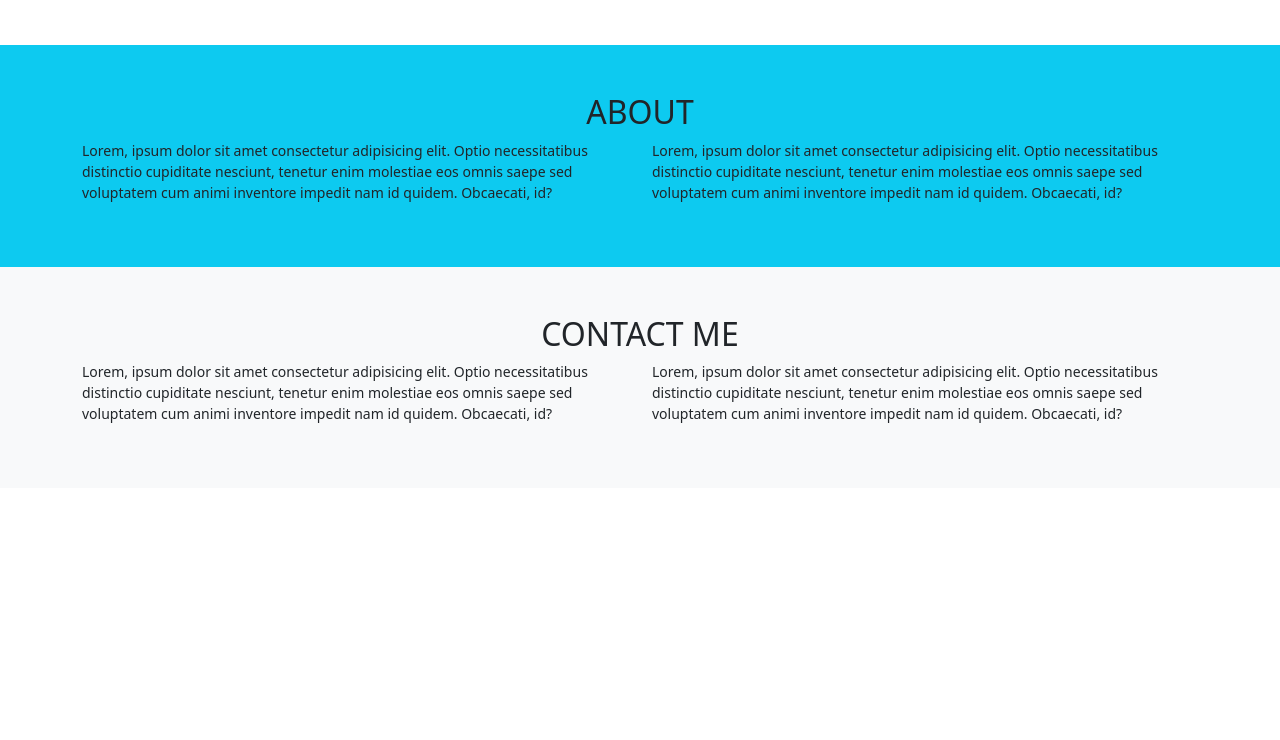
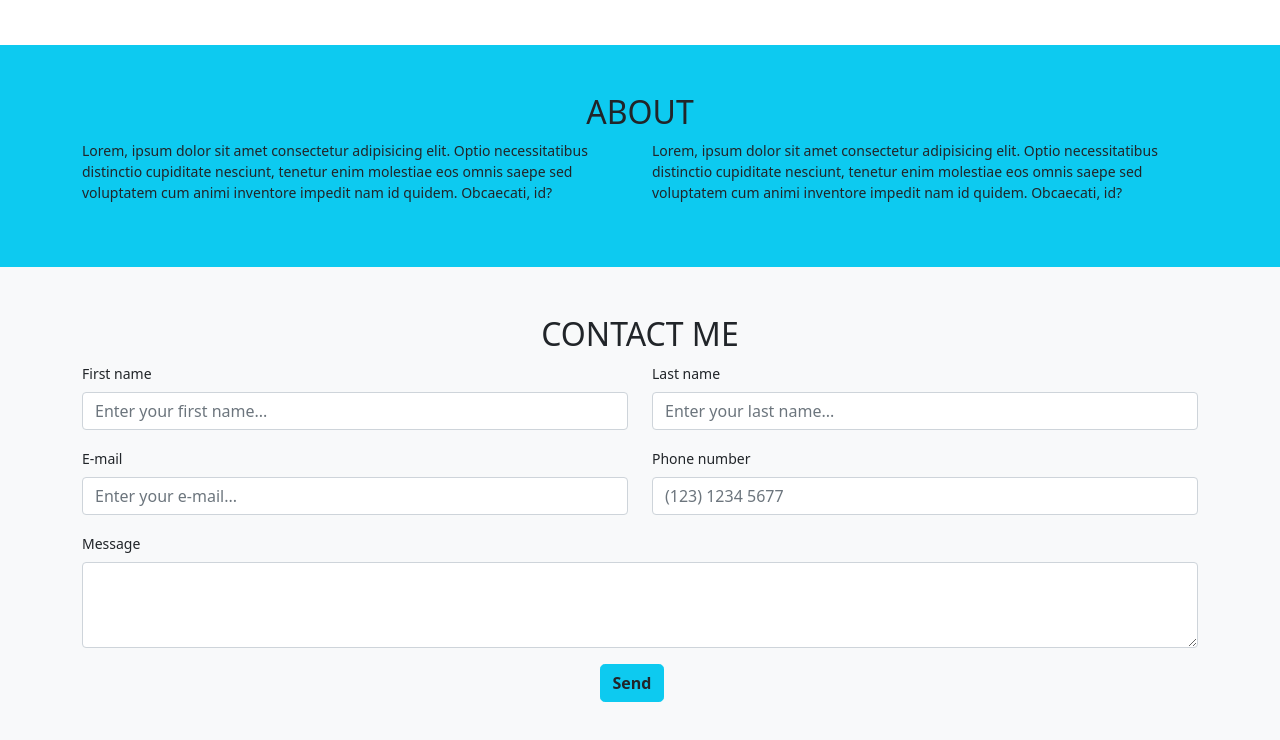
Before and after one commit to AlessioCLZ/bootstrap_30-05-22_class, a plain HTML site: page intex.html in a window 1280 px wide. Shown: the part 1252-1992 px from the top of the page. Before the commit the page ends 1740 px from the top, so only its background shows below. Drawn offline with nearby package versions, Linux system fonts and the light colour scheme.

Commit message:
Sezione contact completata

```diff
--- a/intex.html
+++ b/intex.html
@@ -150,10 +150,10 @@
                 <h2 class="text-uppercase">About</h2>
                 <div class="container">
                     <div class="row">
-                        <div class="col">
+                        <div class="col-12 col-md-6">
                             <p class="small text-start">Lorem, ipsum dolor sit amet consectetur adipisicing elit. Optio necessitatibus distinctio cupiditate nesciunt, tenetur enim molestiae eos omnis saepe sed voluptatem cum animi inventore impedit nam id quidem. Obcaecati, id?</p>
                         </div>
-                        <div class="col">
+                        <div class="col-12 col-md-6">
                             <p class="small text-start">Lorem, ipsum dolor sit amet consectetur adipisicing elit. Optio necessitatibus distinctio cupiditate nesciunt, tenetur enim molestiae eos omnis saepe sed voluptatem cum animi inventore impedit nam id quidem. Obcaecati, id?</p>
                         </div>
                     </div>
@@ -164,16 +164,43 @@
         <section class="bg-light">
             <div class="p-5">
                 <h2 class="text-uppercase">Contact Me</h2>
-                <div class="container">
-                    <div class="row">
-                        <div class="col">
-                            <p class="small text-start">Lorem, ipsum dolor sit amet consectetur adipisicing elit. Optio necessitatibus distinctio cupiditate nesciunt, tenetur enim molestiae eos omnis saepe sed voluptatem cum animi inventore impedit nam id quidem. Obcaecati, id?</p>
-                        </div>
-                        <div class="col">
-                            <p class="small text-start">Lorem, ipsum dolor sit amet consectetur adipisicing elit. Optio necessitatibus distinctio cupiditate nesciunt, tenetur enim molestiae eos omnis saepe sed voluptatem cum animi inventore impedit nam id quidem. Obcaecati, id?</p>
+                <form>
+                    <div class="container">
+                        <div class="row">
+                            <div class="col-12 col-xl-6">
+                                <div class="mb-3 text-start">
+                                    <label for="exampleInputFirstName" class="form-label small">First name</label>
+                                    <input type="first-name" class="form-control small" id="exampleInputFirstName" aria-describedby="firstNameHelp" placeholder="Enter your first name...">
+                                  </div>
+                            </div>
+                            <div class="col-12 col-xl-6">
+                                <div class="mb-3 text-start">
+                                    <label for="exampleInputLastName" class="form-label small">Last name</label>
+                                    <input type="last-name" class="form-control small" id="exampleInputLastName" aria-describedby="lastNameHelp" placeholder="Enter your last name...">
+                                    </div>
+                            </div>
+                            <div class="col-12 col-xl-6">
+                                <div class="mb-3 text-start">
+                                    <label for="exampleInputEmail1" class="form-label small">E-mail</label>
+                                    <input type="email" class="form-control small" id="exampleInputEmail1" aria-describedby="emailHelp" placeholder="Enter your e-mail...">
+                                    </div>
+                            </div>
+                            <div class="col-12 col-xl-6">
+                                <div class="mb-3 text-start">
+                                    <label for="exampleInputNumber" class="form-label small">Phone number</label>
+                                    <input type="phone" class="form-control small" id="exampleInputNumber" aria-describedby="phoneHelp" placeholder="(123) 1234 5677">
+                                    </div>
+                            </div>
+                            <div class="col-12 col-lg-12">
+                                <div class="mb-3 text-start">
+                                    <label for="exampleInputNumber" class="form-label small">Message</label>
+                                    <textarea class="form-control" id="exampleFormControlTextarea1" rows="3"></textarea>
+                                </div>
+                            </div>
                         </div>
                     </div>
-                </div>
+                    <button type="button" class="btn btn-info me-3 rounded-3 text-dark fw-bold">Send</button>
+                </form>
             </div>
         </section>
     </main>
```
